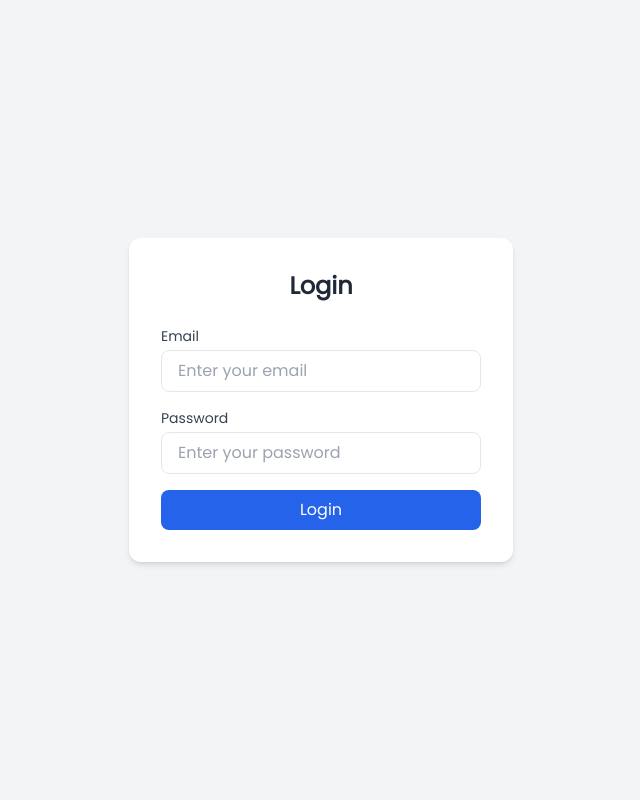
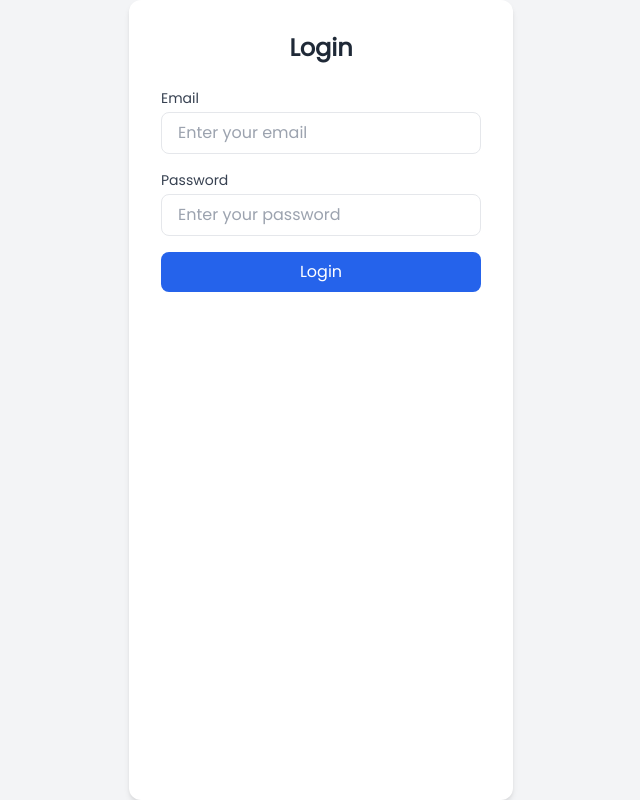
Before and after one commit to tagasajhonard/Lebistro, a plain HTML site: page index.html in a window 1280 px wide. Shown: the whole page, without its empty margins (319-959 px from the left). Drawn offline with nearby package versions, Linux system fonts and the light colour scheme.

Commit message:
Margin login

```diff
--- a/index.html
+++ b/index.html
@@ -16,9 +16,9 @@
   }
 </script>
 
-<body class="bg-gray-100 flex items-center justify-center min-h-screen">
+<body class="bg-gray-100 flex items-center justify-center min-h-screen px-4"">
 
-  <div class="bg-white shadow-md rounded-xl p-8 w-full max-w-sm">
+  <div class="min-h-screen bg-white shadow-md rounded-xl p-8 w-full max-w-sm">
     <h2 class="text-2xl font-semibold mb-6 text-center">Login</h2>
     <form id="loginForm" class="space-y-4">
       <div>
```
